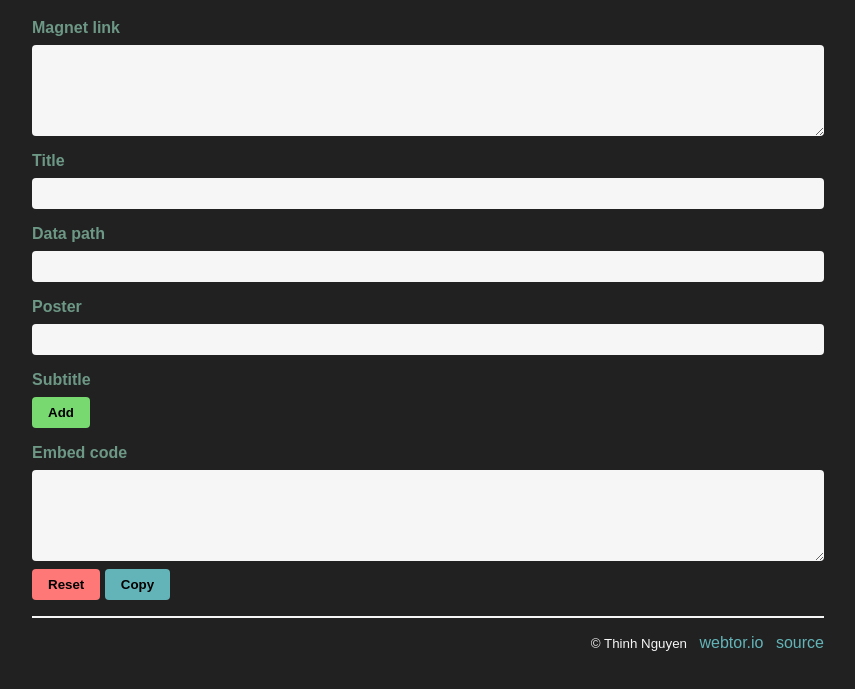
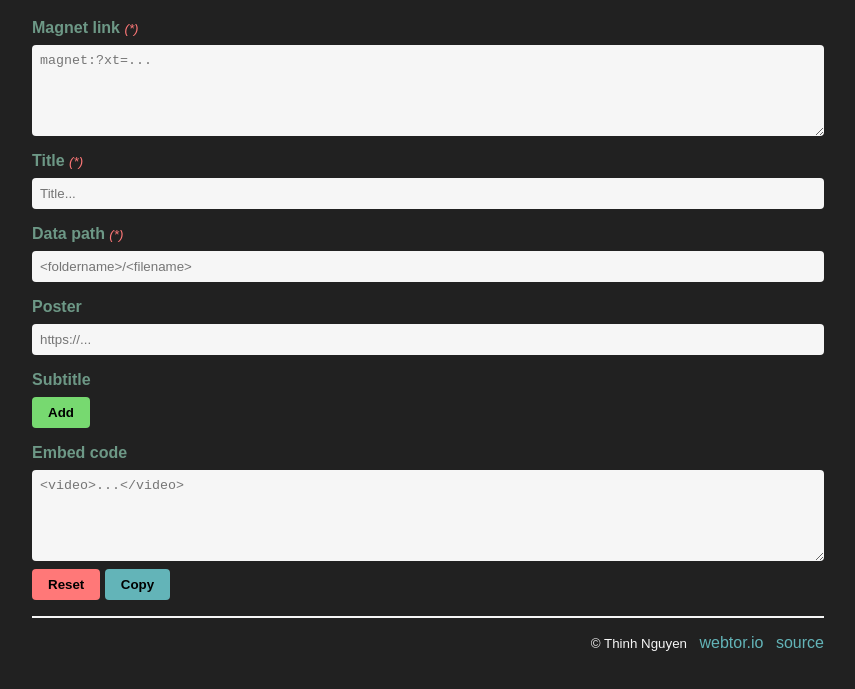
Before and after one commit to thinh9e/webtor-embed-generator, a plain HTML site: page index.html in a window 1280 px wide. Shown: the part 69-758 px from the top of the page, without its empty margins (212-1067 px from the left). Drawn offline with Linux system fonts and the light colour scheme.

Commit message:
add placeholder

```diff
--- a/index.html
+++ b/index.html
@@ -14,21 +14,21 @@
   </header>
   <main>
     <form id="form-info" onchange="genEmbedCode()">
-      <label for="magnet-link">Magnet link</label>
-      <textarea name="magnet-link" id="magnet-link" cols="50" rows="5" required></textarea>
-      <label for="title">Title</label>
-      <input type="text" id="title" required>
-      <label for="Data path">Data path</label>
-      <input type="text" id="data-path" required>
+      <label for="magnet-link">Magnet link <em><small class="color-red">(*)</small></em></label>
+      <textarea name="magnet-link" id="magnet-link" placeholder="magnet:?xt=..." rows="5" required></textarea>
+      <label for="title">Title <em><small class="color-red">(*)</small></em></label>
+      <input type="text" id="title" placeholder="Title..." required>
+      <label for="Data path">Data path <em><small class="color-red">(*)</small></em></label>
+      <input type="text" id="data-path" placeholder="&lt;foldername&gt;/&lt;filename&gt;" required>
       <label for="poster">Poster</label>
-      <input type="url" name="poster" id="poster">
+      <input type="url" name="poster" placeholder="https://..." id="poster">
       <label for="subtitle">Subtitle</label>
       <button type="button" id="btn-add-sub" class="btn-green" onclick="addSubtitle()">Add</button>
       <div id="subtitle-list"></div>
     </form>
     <section id="result-frame">
       <label for="embed-code">Embed code</label>
-      <textarea name="embed-code" id="embed-code" cols="50" rows="5" readonly></textarea>
+      <textarea name="embed-code" id="embed-code" rows="5" placeholder="&lt;video&gt;...&lt;/video&gt;" readonly></textarea>
       <div id="btn-action">
         <button type="reset" class="btn-red" onclick="resetForm()">Reset</button>
         <button type="button" class="btn-blue" onclick="copyCodeEmbed()">Copy</button>
--- a/script.js
+++ b/script.js
@@ -14,7 +14,7 @@ function addSubtitle() {
     <option value="vi">Tiếng Việt</option>
     <option value="en">English</option>
 </select>
-<input type="url" name="subtitle-link-${subtitleNumber}" id="subtitle-link-${subtitleNumber}">
+<input type="url" name="subtitle-link-${subtitleNumber}" id="subtitle-link-${subtitleNumber}" placeholder="https://...">
 <button type="button" class="btn-red" onclick="removeSubtitle(${subtitleNumber})">Remove</button>`;
     subtitleList.appendChild(subtitleItem);
     genEmbedCode();
--- a/style.css
+++ b/style.css
@@ -18,6 +18,10 @@ label {
     font-weight: 700;
     margin-top: 1rem;
     margin-bottom: .5rem;
+}
+
+label em {
+    font-weight: 400;
 }
 
 textarea, input {
@@ -54,6 +58,10 @@ button:hover {
 .subtitle-item input {
     width: 100%;
     margin-right: .25rem;
+}
+
+.color-red {
+    color: #FF7878;
 }
 
 .btn-green {
```
